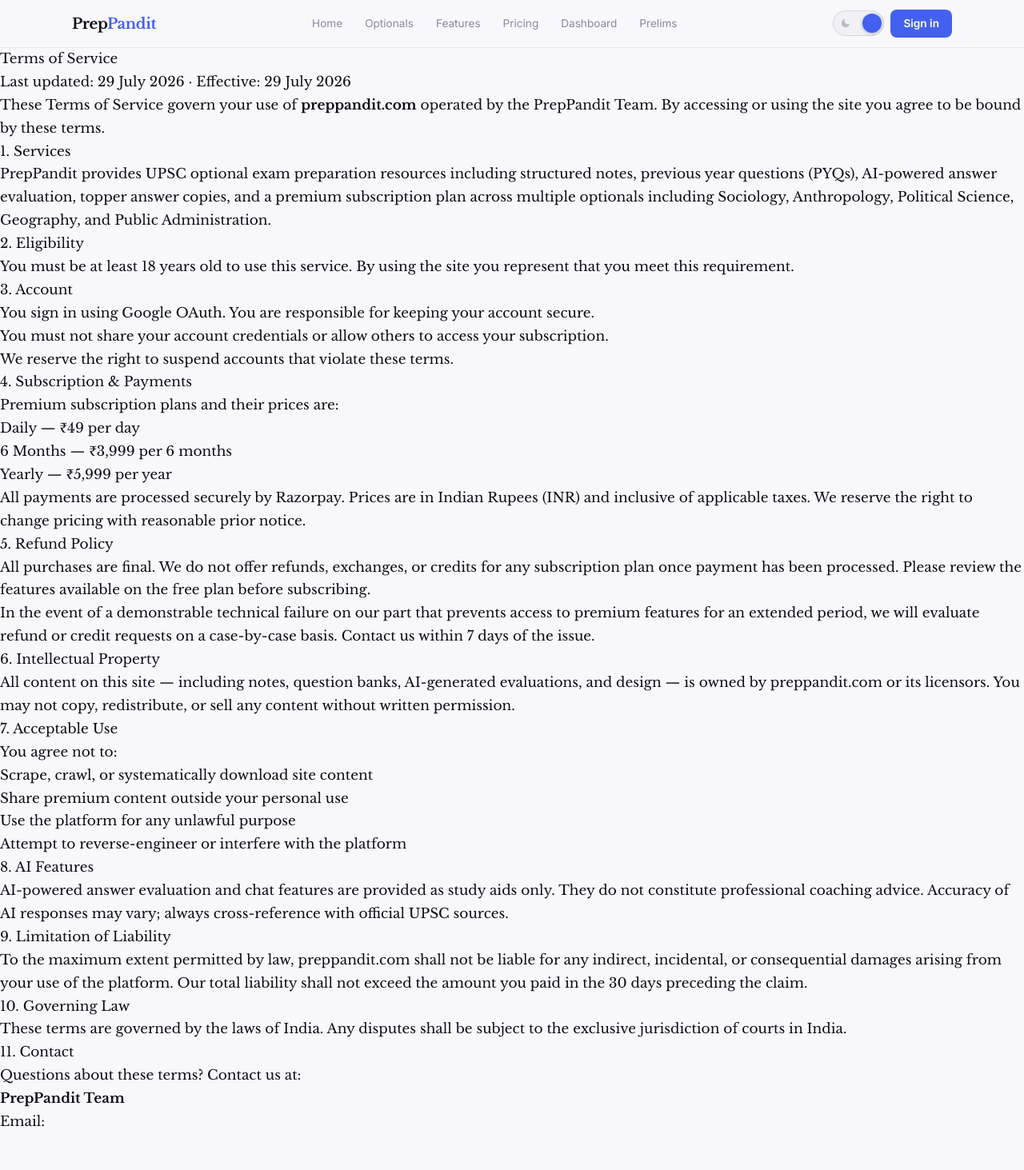
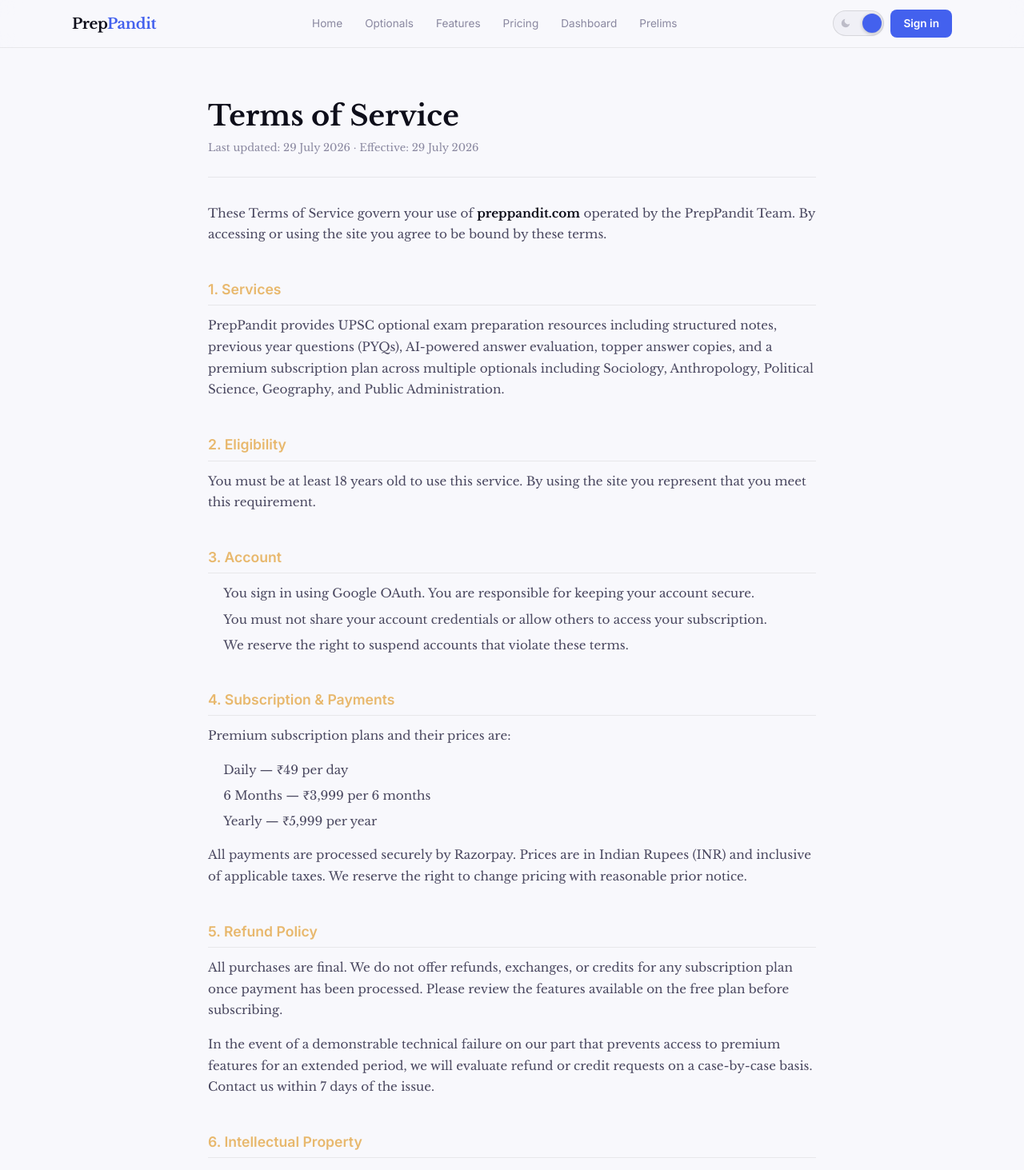
Before and after one commit to nirxv/distilledcrux, a Next.js app: page /terms in a window 1280 px wide. Shown: the top 1463 px of the page at 80% size. Before the commit the page ends 1418 px from the top, so only its background shows below. Built offline with nearby package versions, Linux system fonts and the light colour scheme; no server answers.

Commit message:
add legal pages (refund, terms, privacy) + fix pricing FAQ refund copy

```diff
--- a/app/privacy/page.tsx
+++ b/app/privacy/page.tsx
@@ -6,81 +6,94 @@ export const metadata: Metadata = {
   alternates: { canonical: "https://preppandit.com/privacy" },
 };
 
+const S = {
+  page: { minHeight: "100vh", padding: "4rem 1.5rem 6rem", background: "var(--bg)" } as React.CSSProperties,
+  container: { maxWidth: 760, margin: "0 auto", color: "var(--text)" } as React.CSSProperties,
+  h1: { fontFamily: "var(--font-body)", fontSize: "2.2rem", fontWeight: 700, color: "var(--text)", marginBottom: "0.5rem", lineHeight: 1.2 } as React.CSSProperties,
+  meta: { fontSize: "0.82rem", color: "var(--text3)", marginBottom: "2rem", paddingBottom: "1.5rem", borderBottom: "1px solid var(--border)", display: "block" } as React.CSSProperties,
+  h2: { fontFamily: "var(--font-ui)", fontSize: "1.1rem", fontWeight: 600, color: "var(--gold)", margin: "2.5rem 0 0.75rem", paddingBottom: "0.3rem", borderBottom: "1px solid var(--border)" } as React.CSSProperties,
+  h3: { fontFamily: "var(--font-ui)", fontSize: "0.95rem", fontWeight: 600, color: "var(--accent)", margin: "1.5rem 0 0.5rem" } as React.CSSProperties,
+  p: { fontSize: "0.95rem", lineHeight: 1.75, color: "var(--text2)", marginBottom: "1rem" } as React.CSSProperties,
+  ul: { margin: "0.5rem 0 1rem 1.2rem", padding: 0 } as React.CSSProperties,
+  li: { fontSize: "0.95rem", lineHeight: 1.7, color: "var(--text2)", marginBottom: "0.4rem" } as React.CSSProperties,
+  a: { color: "var(--accent)", textDecoration: "underline", textUnderlineOffset: 3 } as React.CSSProperties,
+  strong: { color: "var(--text)", fontWeight: 600 } as React.CSSProperties,
+};
+
 export default function PrivacyPage() {
   return (
-    <main className="legal-page">
-      <div className="legal-container">
-        <h1>Privacy Policy</h1>
-        <p className="legal-meta">Last updated: 29 July 2026 · Effective: 29 July 2026</p>
+    <main style={S.page}>
+      <div style={S.container}>
+        <h1 style={S.h1}>Privacy Policy</h1>
+        <span style={S.meta}>Last updated: 29 July 2026 · Effective: 29 July 2026</span>
 
-        <p>
-          This Privacy Policy describes how PrepPandit (<strong>preppandit.com</strong>,
+        <p style={S.p}>
+          This Privacy Policy describes how PrepPandit (<strong style={S.strong}>preppandit.com</strong>,
           &quot;we&quot;, &quot;us&quot;, or &quot;our&quot;) collects, uses, and protects information when you use our website
           and services. By using the site you agree to this policy.
         </p>
 
-        <h2>1. Information We Collect</h2>
-        <h3>Information you provide</h3>
-        <ul>
-          <li>Email address and name (when you sign in via Google OAuth)</li>
-          <li>Answer scripts and evaluation content you upload</li>
-          <li>Payment information — processed by Razorpay; we do not store card details</li>
+        <h2 style={S.h2}>1. Information We Collect</h2>
+        <h3 style={S.h3}>Information you provide</h3>
+        <ul style={S.ul}>
+          <li style={S.li}>Email address and name (when you sign in via Google OAuth)</li>
+          <li style={S.li}>Answer scripts and evaluation content you upload</li>
+          <li style={S.li}>Payment information — processed by Razorpay; we do not store card details</li>
         </ul>
-        <h3>Information collected automatically</h3>
-        <ul>
-          <li>Usage data: pages visited, features used, session duration</li>
-          <li>Device and browser information</li>
+        <h3 style={S.h3}>Information collected automatically</h3>
+        <ul style={S.ul}>
+          <li style={S.li}>Usage data: pages visited, features used, session duration</li>
+          <li style={S.li}>Device and browser information</li>
         </ul>
 
-        <h2>2. How We Use Your Information</h2>
-        <ul>
-          <li>To provide and improve our UPSC optional exam preparation platform</li>
-          <li>To process payments and manage your subscription</li>
-          <li>To deliver AI-powered answer evaluation and chat features</li>
-          <li>To send important service notifications (no marketing without consent)</li>
+        <h2 style={S.h2}>2. How We Use Your Information</h2>
+        <ul style={S.ul}>
+          <li style={S.li}>To provide and improve our UPSC optional exam preparation platform</li>
+          <li style={S.li}>To process payments and manage your subscription</li>
+          <li style={S.li}>To deliver AI-powered answer evaluation and chat features</li>
+          <li style={S.li}>To send important service notifications (no marketing without consent)</li>
         </ul>
 
-        <h2>3. Data Storage</h2>
-        <p>
-          Your data is stored securely. We retain your account data
-          for as long as your account is active. You may request deletion at any time by contacting
-          us at the address below.
+        <h2 style={S.h2}>3. Data Storage</h2>
+        <p style={S.p}>
+          Your data is stored securely. We retain your account data for as long as your account
+          is active. You may request deletion at any time by contacting us at the address below.
         </p>
 
-        <h2>4. Sharing of Information</h2>
-        <p>We do not sell your personal data. We share data only with:</p>
-        <ul>
-          <li><strong>Razorpay</strong> — payment processing</li>
-          <li><strong>Google</strong> — OAuth sign-in</li>
-          <li>Law enforcement, if required by applicable Indian law</li>
+        <h2 style={S.h2}>4. Sharing of Information</h2>
+        <p style={S.p}>We do not sell your personal data. We share data only with:</p>
+        <ul style={S.ul}>
+          <li style={S.li}><strong style={S.strong}>Razorpay</strong> — payment processing</li>
+          <li style={S.li}><strong style={S.strong}>Google</strong> — OAuth sign-in</li>
+          <li style={S.li}>Law enforcement, if required by applicable Indian law</li>
         </ul>
 
-        <h2>5. Your Rights (India DPDP Act 2023)</h2>
-        <p>Under the Digital Personal Data Protection Act 2023, you have the right to:</p>
-        <ul>
-          <li>Access the personal data we hold about you</li>
-          <li>Correct inaccurate personal data</li>
-          <li>Request erasure of your personal data</li>
-          <li>Withdraw consent at any time</li>
-          <li>Nominate a person to exercise your rights in case of death or incapacity</li>
+        <h2 style={S.h2}>5. Your Rights (India DPDP Act 2023)</h2>
+        <p style={S.p}>Under the Digital Personal Data Protection Act 2023, you have the right to:</p>
+        <ul style={S.ul}>
+          <li style={S.li}>Access the personal data we hold about you</li>
+          <li style={S.li}>Correct inaccurate personal data</li>
+          <li style={S.li}>Request erasure of your personal data</li>
+          <li style={S.li}>Withdraw consent at any time</li>
+          <li style={S.li}>Nominate a person to exercise your rights in case of death or incapacity</li>
         </ul>
-        <p>To exercise these rights, contact us at the address in Section 8.</p>
+        <p style={S.p}>To exercise these rights, contact us at the address in Section 7.</p>
 
-        <h2>6. Children&apos;s Privacy</h2>
-        <p>
+        <h2 style={S.h2}>6. Children&apos;s Privacy</h2>
+        <p style={S.p}>
           Our services are intended for users aged 18 and above. We do not knowingly collect
           data from minors.
         </p>
 
-        <h2>7. Contact</h2>
-        <p>
+        <h2 style={S.h2}>7. Contact</h2>
+        <p style={S.p}>
           For privacy-related queries or to exercise your data rights, contact us at:<br />
-          <strong>PrepPandit Team</strong><br />
-          Email: <a href="mailto:"></a>
+          <strong style={S.strong}>PrepPandit Team</strong><br />
+          Email: <a href="mailto:" style={S.a}></a>
         </p>
 
-        <h2>8. Changes to This Policy</h2>
-        <p>
+        <h2 style={S.h2}>8. Changes to This Policy</h2>
+        <p style={S.p}>
           We may update this policy from time to time. Continued use of the site after changes
           constitutes acceptance of the revised policy.
         </p>
--- a/app/refund/page.tsx
+++ b/app/refund/page.tsx
@@ -6,67 +6,80 @@ export const metadata: Metadata = {
   alternates: { canonical: "https://preppandit.com/refund" },
 };
 
+const S = {
+  page: { minHeight: "100vh", padding: "4rem 1.5rem 6rem", background: "var(--bg)" } as React.CSSProperties,
+  container: { maxWidth: 760, margin: "0 auto", color: "var(--text)" } as React.CSSProperties,
+  h1: { fontFamily: "var(--font-body)", fontSize: "2.2rem", fontWeight: 700, color: "var(--text)", marginBottom: "0.5rem", lineHeight: 1.2 } as React.CSSProperties,
+  meta: { fontSize: "0.82rem", color: "var(--text3)", marginBottom: "2rem", paddingBottom: "1.5rem", borderBottom: "1px solid var(--border)", display: "block" } as React.CSSProperties,
+  h2: { fontFamily: "var(--font-ui)", fontSize: "1.1rem", fontWeight: 600, color: "var(--gold)", margin: "2.5rem 0 0.75rem", paddingBottom: "0.3rem", borderBottom: "1px solid var(--border)" } as React.CSSProperties,
+  p: { fontSize: "0.95rem", lineHeight: 1.75, color: "var(--text2)", marginBottom: "1rem" } as React.CSSProperties,
+  ul: { margin: "0.5rem 0 1rem 1.2rem", padding: 0 } as React.CSSProperties,
+  li: { fontSize: "0.95rem", lineHeight: 1.7, color: "var(--text2)", marginBottom: "0.4rem" } as React.CSSProperties,
+  a: { color: "var(--accent)", textDecoration: "underline", textUnderlineOffset: 3 } as React.CSSProperties,
+  strong: { color: "var(--text)", fontWeight: 600 } as React.CSSProperties,
+};
+
 export default function RefundPage() {
   return (
-    <main className="legal-page">
-      <div className="legal-container">
-        <h1>Refund Policy</h1>
-        <p className="legal-meta">Last updated: 29 July 2026 · Effective: 29 July 2026</p>
+    <main style={S.page}>
+      <div style={S.container}>
+        <h1 style={S.h1}>Refund Policy</h1>
+        <span style={S.meta}>Last updated: 29 July 2026 · Effective: 29 July 2026</span>
 
-        <p>
+        <p style={S.p}>
           This Refund Policy applies to all premium subscription purchases made on{" "}
-          <strong>preppandit.com</strong>.
+          <strong style={S.strong}>preppandit.com</strong>.
         </p>
 
-        <h2>1. No-Refund Policy</h2>
-        <p>
-          All subscription purchases are <strong>final and non-refundable</strong>. Once a
+        <h2 style={S.h2}>1. No-Refund Policy</h2>
+        <p style={S.p}>
+          All subscription purchases are <strong style={S.strong}>final and non-refundable</strong>. Once a
           payment is processed via Razorpay, we do not offer refunds, partial refunds,
           or credits — regardless of usage.
         </p>
-        <p>
-          We strongly recommend using the <strong>free plan</strong> to evaluate the platform
-          before subscribing. The free plan includes 3 free AI chats with no card required.
+        <p style={S.p}>
+          We strongly recommend using the <strong style={S.strong}>free plan</strong> to evaluate the platform
+          before subscribing. The free plan includes 3 free AI evaluations with no card required.
         </p>
 
-        <h2>2. Subscription Plans</h2>
-        <ul>
-          <li><strong>Daily</strong> — ₹49/day</li>
-          <li><strong>6 Months</strong> — ₹3,999/6 months</li>
-          <li><strong>Yearly</strong> — ₹5,999/year</li>
+        <h2 style={S.h2}>2. Subscription Plans</h2>
+        <ul style={S.ul}>
+          <li style={S.li}><strong style={S.strong}>Daily</strong> — ₹49/day</li>
+          <li style={S.li}><strong style={S.strong}>6 Months</strong> — ₹3,999/6 months</li>
+          <li style={S.li}><strong style={S.strong}>Yearly</strong> — ₹5,999/year</li>
         </ul>
 
-        <h2>3. Exceptions</h2>
-        <p>
+        <h2 style={S.h2}>3. Exceptions</h2>
+        <p style={S.p}>
           We will consider refund or credit requests only in the following circumstances:
         </p>
-        <ul>
-          <li>
-            <strong>Duplicate payment</strong> — if you were charged more than once for the
+        <ul style={S.ul}>
+          <li style={S.li}>
+            <strong style={S.strong}>Duplicate payment</strong> — if you were charged more than once for the
             same plan due to a technical error
           </li>
-          <li>
-            <strong>Extended service outage</strong> — if premium features were inaccessible
+          <li style={S.li}>
+            <strong style={S.strong}>Extended service outage</strong> — if premium features were inaccessible
             for more than 5 consecutive days due to our platform failure
           </li>
         </ul>
-        <p>
-          Exception requests must be raised within <strong>7 days</strong> of the payment date
+        <p style={S.p}>
+          Exception requests must be raised within <strong style={S.strong}>7 days</strong> of the payment date
           by contacting us at the address below. We will respond within 5 business days.
         </p>
 
-        <h2>4. Payment Disputes</h2>
-        <p>
+        <h2 style={S.h2}>4. Payment Disputes</h2>
+        <p style={S.p}>
           If you believe an unauthorised charge has been made, please contact us before
           raising a dispute with your bank or card issuer. We will resolve legitimate issues
           promptly.
         </p>
 
-        <h2>5. Contact</h2>
-        <p>
+        <h2 style={S.h2}>5. Contact</h2>
+        <p style={S.p}>
           For refund-related queries, reach us at:<br />
-          <strong>PrepPandit Team</strong><br />
-          Email: <a href="mailto:"></a><br />
+          <strong style={S.strong}>PrepPandit Team</strong><br />
+          Email: <a href="mailto:" style={S.a}></a><br />
           Response time: within 5 business days
         </p>
       </div>
--- a/app/terms/page.tsx
+++ b/app/terms/page.tsx
@@ -6,107 +6,119 @@ export const metadata: Metadata = {
   alternates: { canonical: "https://preppandit.com/terms" },
 };
 
+const S = {
+  page: { minHeight: "100vh", padding: "4rem 1.5rem 6rem", background: "var(--bg)" } as React.CSSProperties,
+  container: { maxWidth: 760, margin: "0 auto", color: "var(--text)" } as React.CSSProperties,
+  h1: { fontFamily: "var(--font-body)", fontSize: "2.2rem", fontWeight: 700, color: "var(--text)", marginBottom: "0.5rem", lineHeight: 1.2 } as React.CSSProperties,
+  meta: { fontSize: "0.82rem", color: "var(--text3)", marginBottom: "2rem", paddingBottom: "1.5rem", borderBottom: "1px solid var(--border)", display: "block" } as React.CSSProperties,
+  h2: { fontFamily: "var(--font-ui)", fontSize: "1.1rem", fontWeight: 600, color: "var(--gold)", margin: "2.5rem 0 0.75rem", paddingBottom: "0.3rem", borderBottom: "1px solid var(--border)" } as React.CSSProperties,
+  p: { fontSize: "0.95rem", lineHeight: 1.75, color: "var(--text2)", marginBottom: "1rem" } as React.CSSProperties,
+  ul: { margin: "0.5rem 0 1rem 1.2rem", padding: 0 } as React.CSSProperties,
+  li: { fontSize: "0.95rem", lineHeight: 1.7, color: "var(--text2)", marginBottom: "0.4rem" } as React.CSSProperties,
+  a: { color: "var(--accent)", textDecoration: "underline", textUnderlineOffset: 3 } as React.CSSProperties,
+  strong: { color: "var(--text)", fontWeight: 600 } as React.CSSProperties,
+};
+
 export default function TermsPage() {
   return (
-    <main className="legal-page">
-      <div className="legal-container">
-        <h1>Terms of Service</h1>
-        <p className="legal-meta">Last updated: 29 July 2026 · Effective: 29 July 2026</p>
+    <main style={S.page}>
+      <div style={S.container}>
+        <h1 style={S.h1}>Terms of Service</h1>
+        <span style={S.meta}>Last updated: 29 July 2026 · Effective: 29 July 2026</span>
 
-        <p>
-          These Terms of Service govern your use of <strong>preppandit.com</strong> operated
-          by the PrepPandit Team. By accessing or using the site you agree to be bound by
-          these terms.
+        <p style={S.p}>
+          These Terms of Service govern your use of <strong style={S.strong}>preppandit.com</strong> operated
+          by the PrepPandit Team. By accessing or using the site you agree to be bound by these terms.
         </p>
 
-        <h2>1. Services</h2>
-        <p>
-          PrepPandit provides UPSC optional exam preparation resources including
-          structured notes, previous year questions (PYQs), AI-powered answer evaluation,
-          topper answer copies, and a premium subscription plan across multiple optionals
-          including Sociology, Anthropology, Political Science, Geography, and Public Administration.
+        <h2 style={S.h2}>1. Services</h2>
+        <p style={S.p}>
+          PrepPandit provides UPSC optional exam preparation resources including structured notes,
+          previous year questions (PYQs), AI-powered answer evaluation, topper answer copies, and a
+          premium subscription plan across multiple optionals including Sociology, Anthropology,
+          Political Science, Geography, and Public Administration.
         </p>
 
-        <h2>2. Eligibility</h2>
-        <p>
+        <h2 style={S.h2}>2. Eligibility</h2>
+        <p style={S.p}>
           You must be at least 18 years old to use this service. By using the site you represent
           that you meet this requirement.
         </p>
 
-        <h2>3. Account</h2>
-        <ul>
-          <li>You sign in using Google OAuth. You are responsible for keeping your account secure.</li>
-          <li>You must not share your account credentials or allow others to access your subscription.</li>
-          <li>We reserve the right to suspend accounts that violate these terms.</li>
+        <h2 style={S.h2}>3. Account</h2>
+        <ul style={S.ul}>
+          <li style={S.li}>You sign in using Google OAuth. You are responsible for keeping your account secure.</li>
+          <li style={S.li}>You must not share your account credentials or allow others to access your subscription.</li>
+          <li style={S.li}>We reserve the right to suspend accounts that violate these terms.</li>
         </ul>
 
-        <h2>4. Subscription &amp; Payments</h2>
-        <p>Premium subscription plans and their prices are:</p>
-        <ul>
-          <li>Daily — ₹49 per day</li>
-          <li>6 Months — ₹3,999 per 6 months</li>
-          <li>Yearly — ₹5,999 per year</li>
+        <h2 style={S.h2}>4. Subscription &amp; Payments</h2>
+        <p style={S.p}>Premium subscription plans and their prices are:</p>
+        <ul style={S.ul}>
+          <li style={S.li}>Daily — ₹49 per day</li>
+          <li style={S.li}>6 Months — ₹3,999 per 6 months</li>
+          <li style={S.li}>Yearly — ₹5,999 per year</li>
         </ul>
-        <p>
+        <p style={S.p}>
           All payments are processed securely by Razorpay. Prices are in Indian Rupees (INR)
           and inclusive of applicable taxes. We reserve the right to change pricing with
           reasonable prior notice.
         </p>
 
-        <h2>5. Refund Policy</h2>
-        <p>
+        <h2 style={S.h2}>5. Refund Policy</h2>
+        <p style={S.p}>
           All purchases are final. We do not offer refunds, exchanges, or credits for any
           subscription plan once payment has been processed. Please review the features
           available on the free plan before subscribing.
         </p>
-        <p>
+        <p style={S.p}>
           In the event of a demonstrable technical failure on our part that prevents access
           to premium features for an extended period, we will evaluate refund or credit
           requests on a case-by-case basis. Contact us within 7 days of the issue.
         </p>
 
-        <h2>6. Intellectual Property</h2>
-        <p>
+        <h2 style={S.h2}>6. Intellectual Property</h2>
+        <p style={S.p}>
           All content on this site — including notes, question banks, AI-generated evaluations,
           and design — is owned by preppandit.com or its licensors. You may not copy,
           redistribute, or sell any content without written permission.
         </p>
 
-        <h2>7. Acceptable Use</h2>
-        <p>You agree not to:</p>
-        <ul>
-          <li>Scrape, crawl, or systematically download site content</li>
-          <li>Share premium content outside your personal use</li>
-          <li>Use the platform for any unlawful purpose</li>
-          <li>Attempt to reverse-engineer or interfere with the platform</li>
+        <h2 style={S.h2}>7. Acceptable Use</h2>
+        <p style={S.p}>You agree not to:</p>
+        <ul style={S.ul}>
+          <li style={S.li}>Scrape, crawl, or systematically download site content</li>
+          <li style={S.li}>Share premium content outside your personal use</li>
+          <li style={S.li}>Use the platform for any unlawful purpose</li>
+          <li style={S.li}>Attempt to reverse-engineer or interfere with the platform</li>
         </ul>
 
-        <h2>8. AI Features</h2>
-        <p>
+        <h2 style={S.h2}>8. AI Features</h2>
+        <p style={S.p}>
           AI-powered answer evaluation and chat features are provided as study aids only.
           They do not constitute professional coaching advice. Accuracy of AI responses
           may vary; always cross-reference with official UPSC sources.
         </p>
 
-        <h2>9. Limitation of Liability</h2>
-        <p>
+        <h2 style={S.h2}>9. Limitation of Liability</h2>
+        <p style={S.p}>
           To the maximum extent permitted by law, preppandit.com shall not be liable for
           any indirect, incidental, or consequential damages arising from your use of the
           platform. Our total liability shall not exceed the amount you paid in the 30 days
           preceding the claim.
         </p>
 
-        <h2>10. Governing Law</h2>
-        <p>
+        <h2 style={S.h2}>10. Governing Law</h2>
+        <p style={S.p}>
           These terms are governed by the laws of India. Any disputes shall be subject to
           the exclusive jurisdiction of courts in India.
         </p>
 
-        <h2>11. Contact</h2>
-        <p>
+        <h2 style={S.h2}>11. Contact</h2>
+        <p style={S.p}>
           Questions about these terms? Contact us at:<br />
-          <strong>PrepPandit Team</strong><br />
-          Email: <a href="mailto:"></a>
+          <strong style={S.strong}>PrepPandit Team</strong><br />
+          Email: <a href="mailto:" style={S.a}></a>
         </p>
       </div>
     </main>
```
